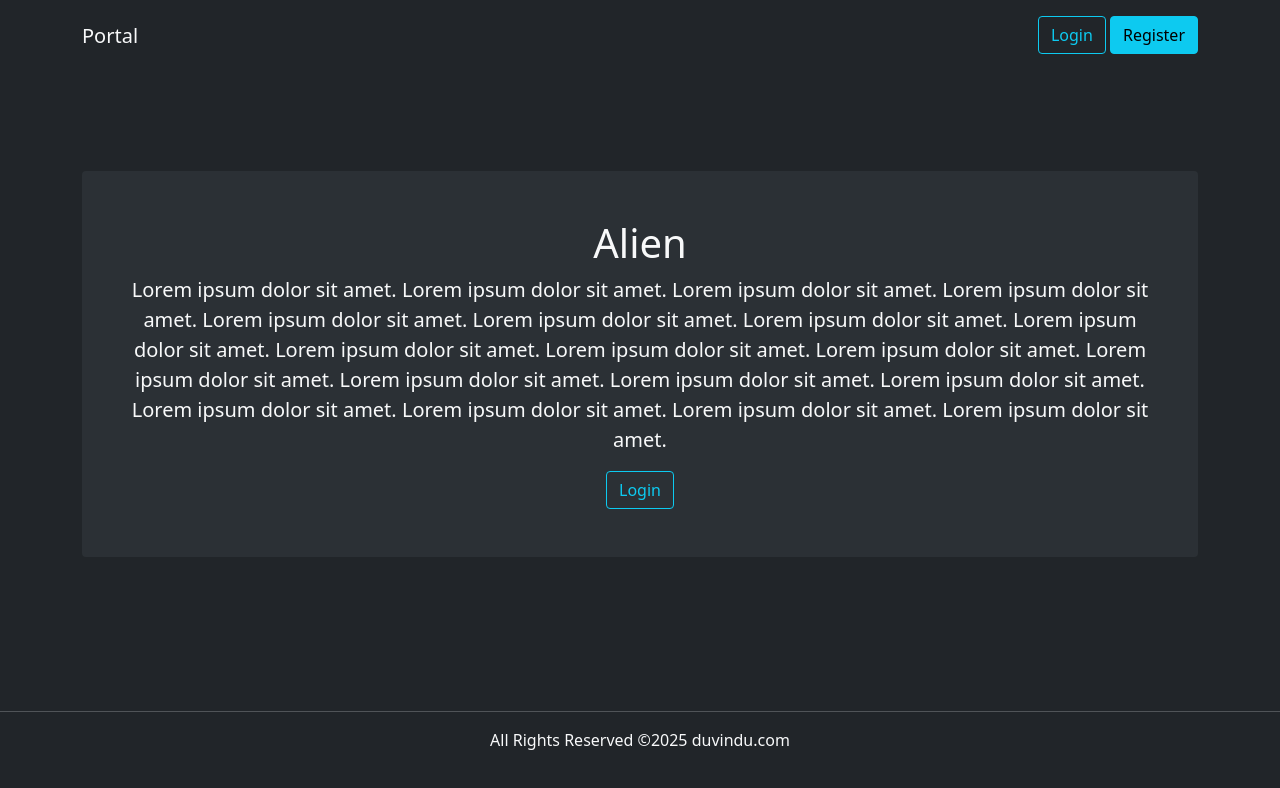
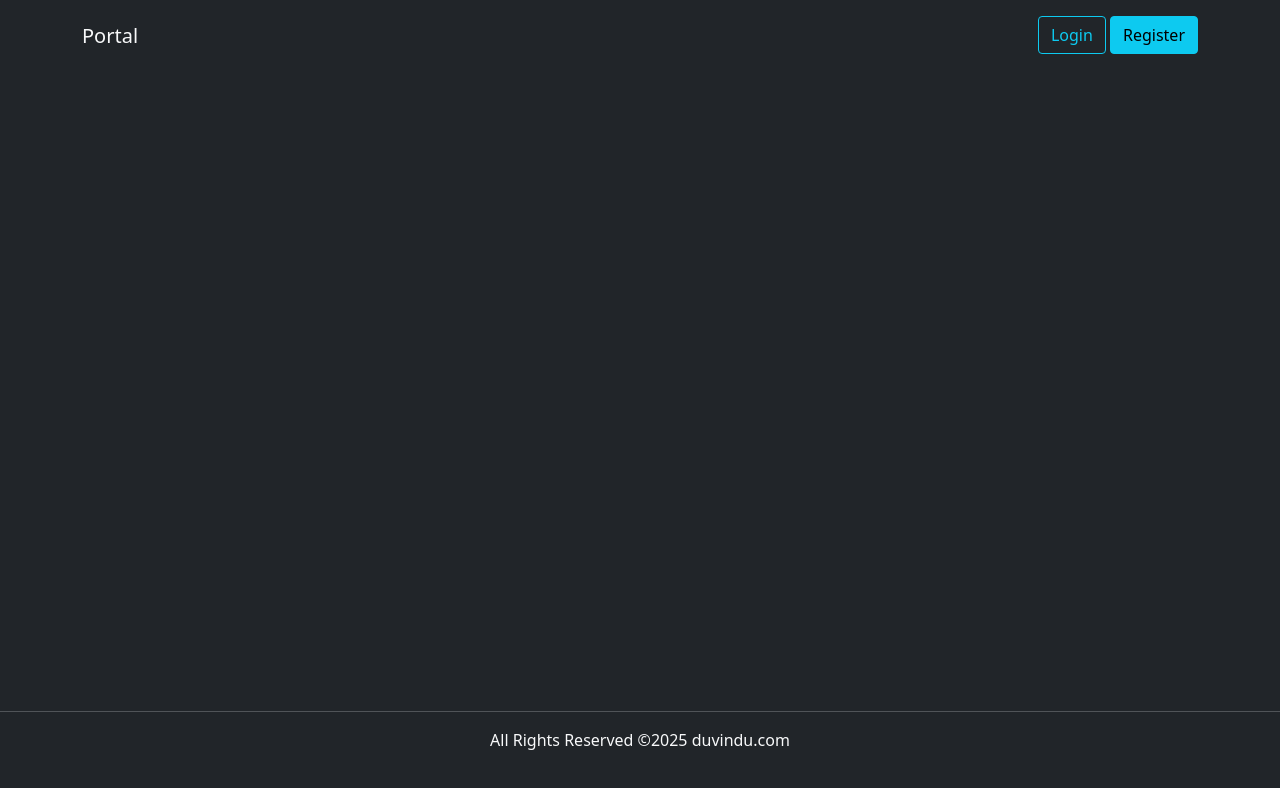
Before and after one commit to duvindu-embuldeniya/Trafforge-Test-App, a React (Vite) app in the folder frontend/: page /register in a window 1280 px wide. Shown: the top 788 px of the page. Built offline with nearby package versions, Linux system fonts and the light colour scheme.

Commit message:
updatre: routing paths

```diff
--- a/frontend/package.json
+++ b/frontend/package.json
@@ -11,7 +11,8 @@
   },
   "dependencies": {
     "react": "^19.2.5",
-    "react-dom": "^19.2.5"
+    "react-dom": "^19.2.5",
+    "react-router-dom": "^7.15.0"
   },
   "devDependencies": {
     "@eslint/js": "^10.0.1",
--- a/frontend/src/App.jsx
+++ b/frontend/src/App.jsx
@@ -1,15 +1,28 @@
 import './assets/css/style.css'
-import Footer from './Components/Footer'
-import Header from './Components/Header'
+// import Footer from './Components/Footer'
+// import Header from './Components/Header'
 import Main from './Components/Main'
+import { BrowserRouter,Routes,Route} from "react-router-dom"
+import Register from './Components/Register'
+import Header from './components/Header'
+import Footer from './components/Footer'
 
 function App() {
 
   return (
     <>
-      <Header></Header>
-      <Main></Main>
-      <Footer></Footer>
+      <BrowserRouter>
+
+        <Header></Header>
+
+          <Routes>
+            <Route path='/' element={<Main />} />
+            <Route path='/register' element={<Register />} />
+          </Routes>
+
+        <Footer></Footer>
+
+      </BrowserRouter>
     </>
   )
 }
--- a/frontend/src/Components/Main.jsx
+++ b/frontend/src/Components/Main.jsx
@@ -19,14 +19,6 @@
                     Lorem ipsum dolor sit amet.
                     Lorem ipsum dolor sit amet.
                     Lorem ipsum dolor sit amet.
-                    Lorem ipsum dolor sit amet.
-                    Lorem ipsum dolor sit amet.
-                    Lorem ipsum dolor sit amet.
-                    Lorem ipsum dolor sit amet.
-                    Lorem ipsum dolor sit amet.
-                    Lorem ipsum dolor sit amet.
-                    Lorem ipsum dolor sit amet.
-                    Lorem ipsum dolor sit amet.
                 </p>
                 <Button  class='btn btn-outline-info' text='Login' />
             </div>
--- /dev/null
+++ b/frontend/src/Components/Register.jsx
@@ -0,0 +1,11 @@
+import React from 'react'
+
+const Register = () => {
+  return (
+    <>
+
+    </>
+  )
+}
+
+export default Register
```
Also changed, not shown: 1 other file (tests, documents, lock files or other folders).
